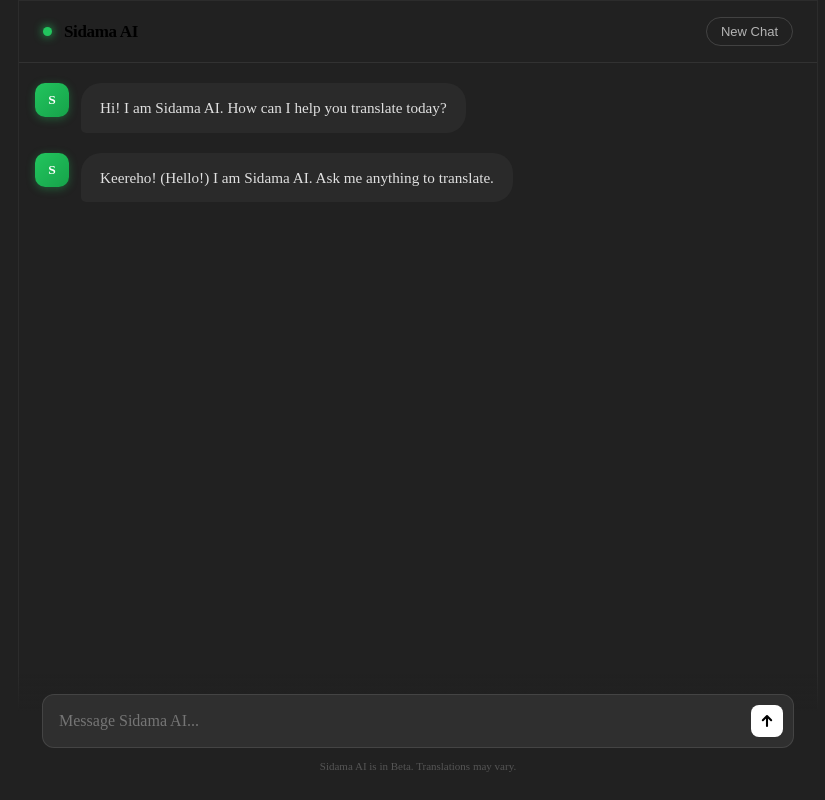
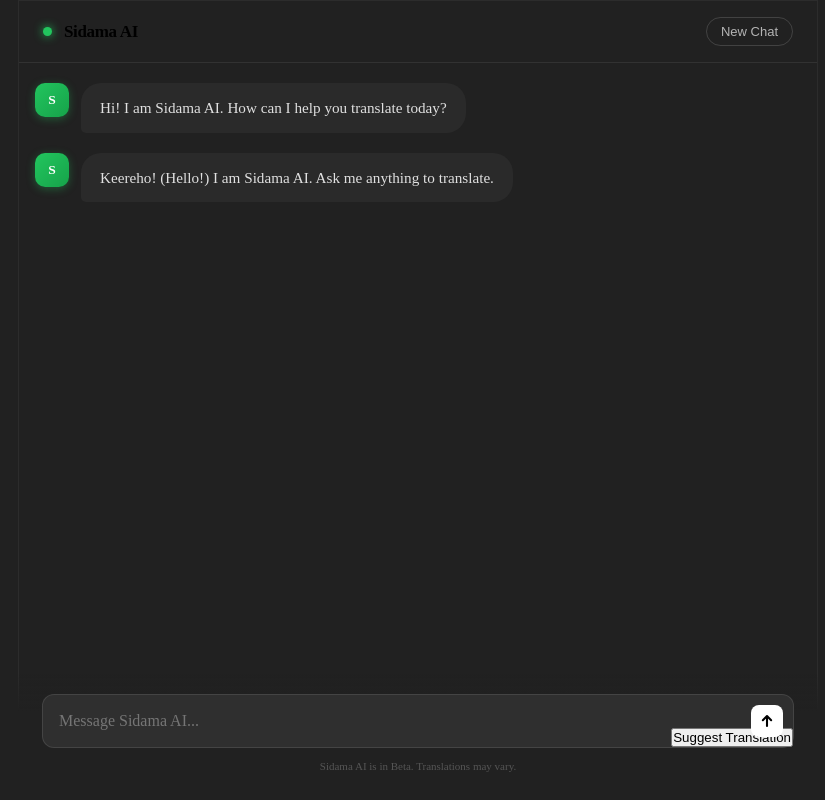
Before and after one commit to Anley-dev/sidama-ai-web, a plain HTML site: page index.html in a window 1280 px wide. Shown: the whole page, without its empty margins (222-1047 px from the left). Drawn offline with Linux system fonts and the light colour scheme.

Commit message:
feedback form added

```diff
--- a/app.js
+++ b/app.js
@@ -225,3 +225,21 @@ function clearChat() {
   // Optional: Trigger welcome message again
   window.onload();
 }
+
+
+//Sidama AI Feedback form
+function reportIssue(translation = "") {
+  let text = input.value;
+
+  if (!text) {
+    alert("Enter text first");
+    return;
+  }
+
+  let url = "https://docs.google.com/forms/d/e/1FAIpQLScp8hZRjKsgNMCAtdGjp6jCDyaUs4OrYyQcvm5lz2aSZv993g/viewform?usp=pp_url";
+
+  url += "&entry.1639978016=" + encodeURIComponent(text);
+  url += "&entry.117095429=" + encodeURIComponent(translation);
+
+  window.open(url, "_blank");
+}
--- a/index.html
+++ b/index.html
@@ -27,7 +27,7 @@
   <div class="input-container">
   <div class="input-area">
     <textarea id="input" placeholder="Message Sidama AI..." rows="1" oninput="autoGrow(this)"></textarea>
-
+<button onclick="reportIssue()">Suggest Translation</button>
     <button id="send-button" class="send-btn">
   <svg width="20" height="20" viewBox="0 0 24 24" fill="none" stroke="currentColor" stroke-width="2.5" stroke-linecap="round" stroke-linejoin="round">
     <path d="M7 11L12 6L17 11M12 18V7"/>
```
